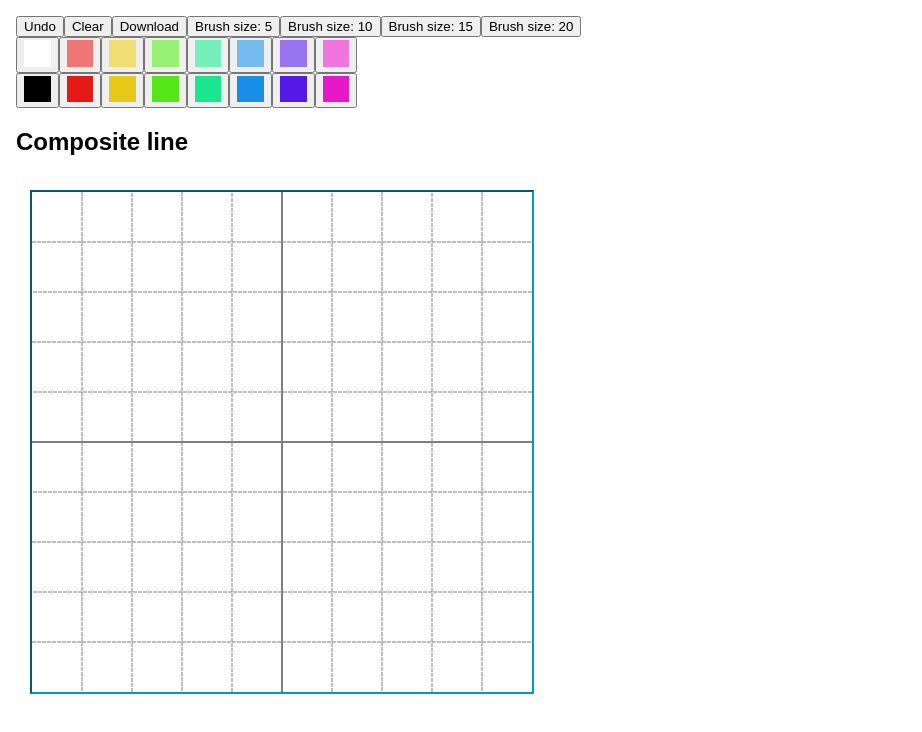
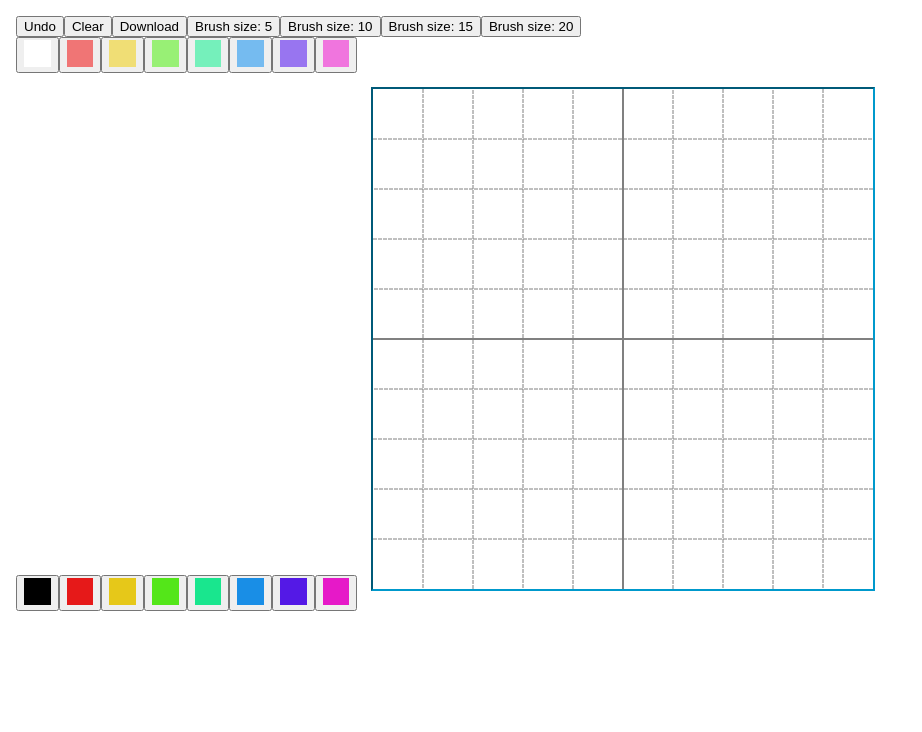
Before and after one commit to j-/draw, a React (Create React App) app: page / in a window 1280 px wide. Shown: the top 732 px of the page, without its empty margins (0-922 px from the left). Built offline with nearby package versions, Linux system fonts and the light colour scheme.

Commit message:
Remove old heading

```diff
--- a/src/App.tsx
+++ b/src/App.tsx
@@ -221,7 +221,6 @@ const App: React.FC = () => {
         />
       ))}
 
-      <h2>Composite line</h2>
       <svg
         ref={containerRef}
         className="App-canvas"
```
